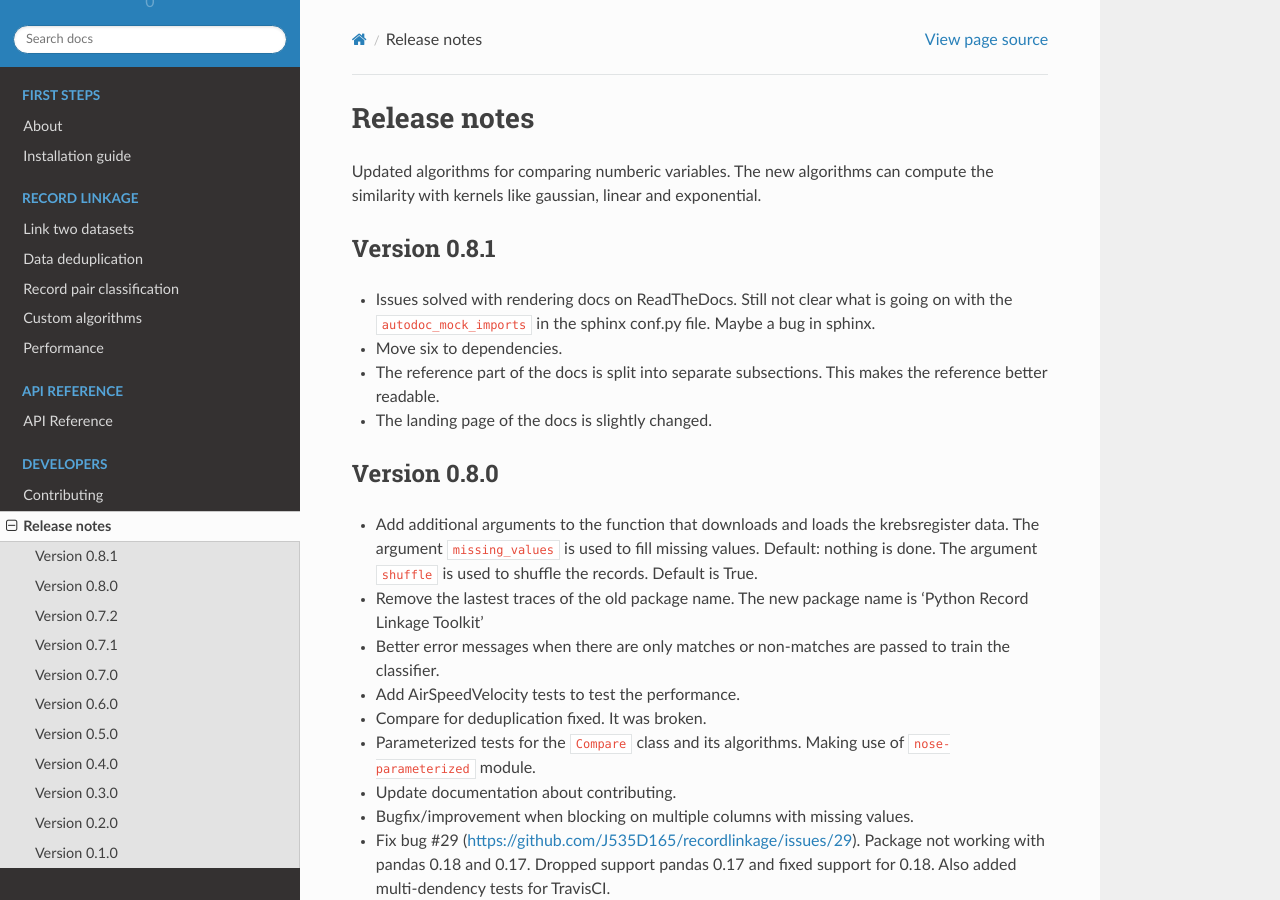
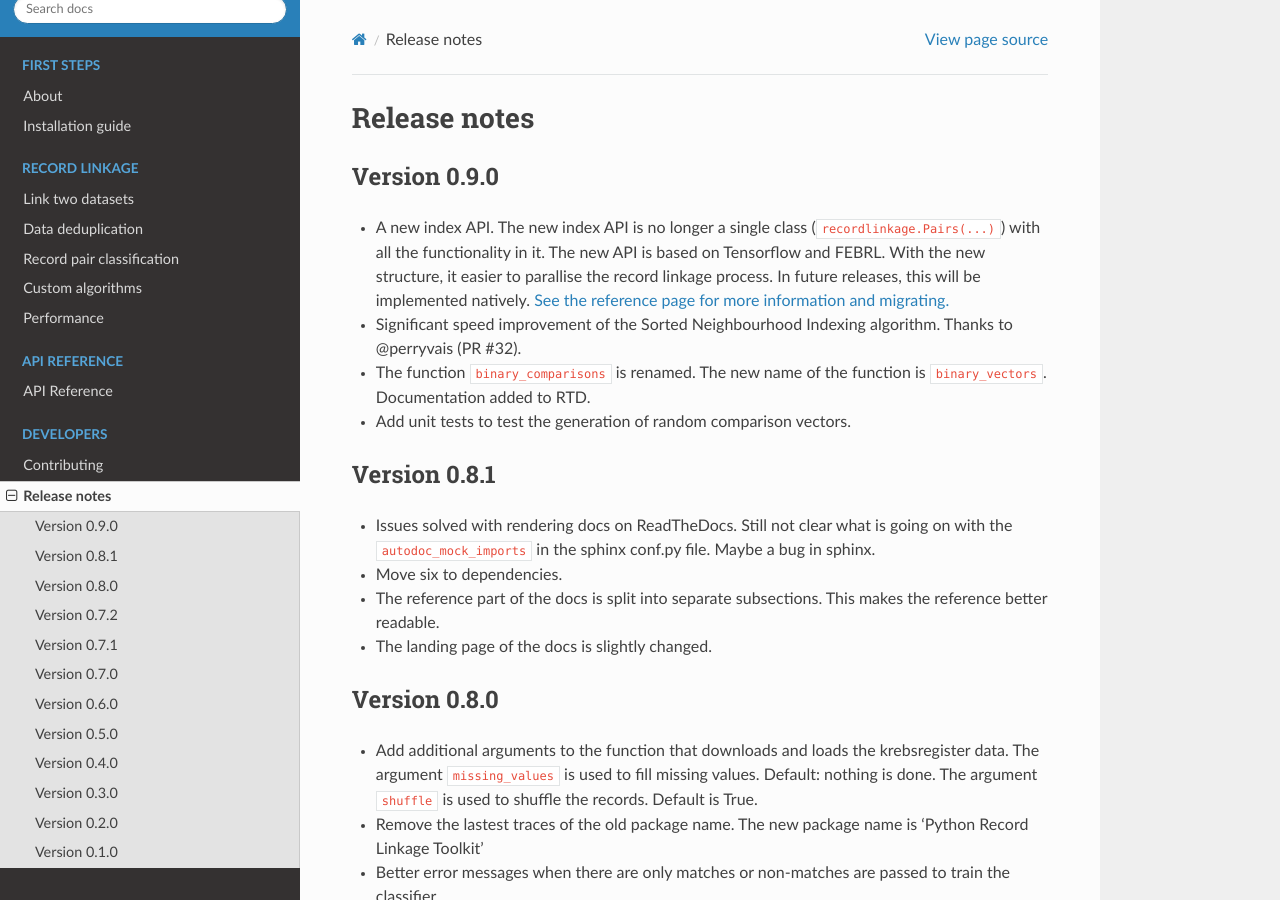
Before and after one commit to J535D165/recordlinkage, a Sphinx documentation site: the page built from docs/changelog.rst, in a window 1280 px wide and 900 px high. Built offline with Sphinx 7.4.7 and the Read the Docs theme 2.0.0, drawn with Linux system fonts in a browser that asks for light colours.

Commit message:
release 0.9 changelog

```diff
--- a/docs/changelog.rst
+++ b/docs/changelog.rst
@@ -2,8 +2,19 @@
 Release notes
 *************
 
-Updated algorithms for comparing numberic variables. The new algorithms can
-compute the similarity with kernels like gaussian, linear and exponential.
+Version 0.9.0
+=============
+
+- A new index API. The new index API is no longer a single class
+  (``recordlinkage.Pairs(...)``) with all the functionality in it. The new API
+  is based on Tensorflow and FEBRL. With the new structure, it easier to
+  parallise the record linkage process. In future releases, this will be
+  implemented natively. `See the reference page for more information and migrating. <http://recordlinkage.readthedocs.io/en/latest/ref-index.html>`_
+- Significant speed improvement of the Sorted Neighbourhood Indexing
+  algorithm. Thanks to @perryvais (PR #32).
+- The function ``binary_comparisons`` is renamed. The new name of the function
+  is ``binary_vectors``. Documentation added to RTD.
+- Add unit tests to test the generation of random comparison vectors.
 
 Version 0.8.1
 =============
```
